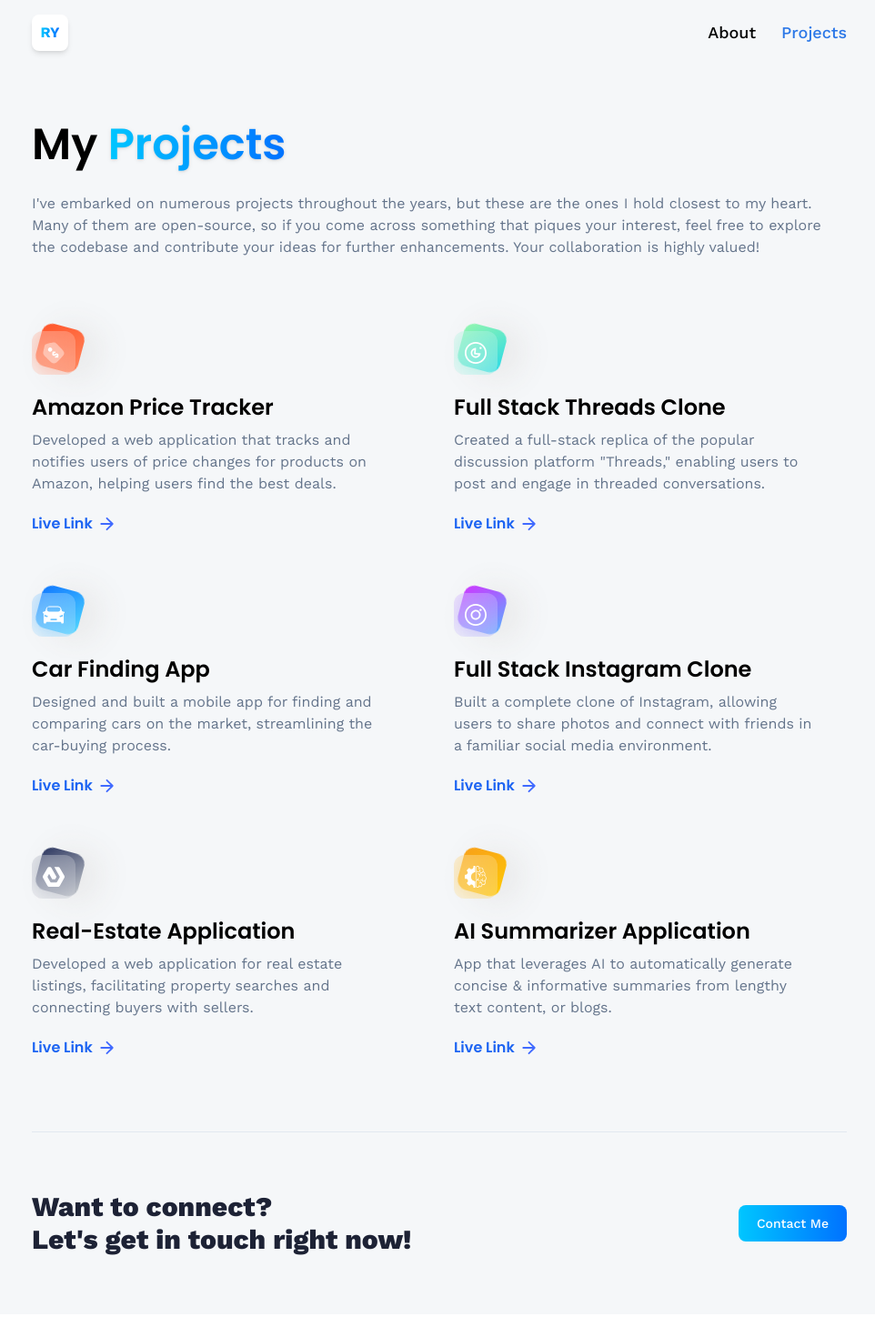
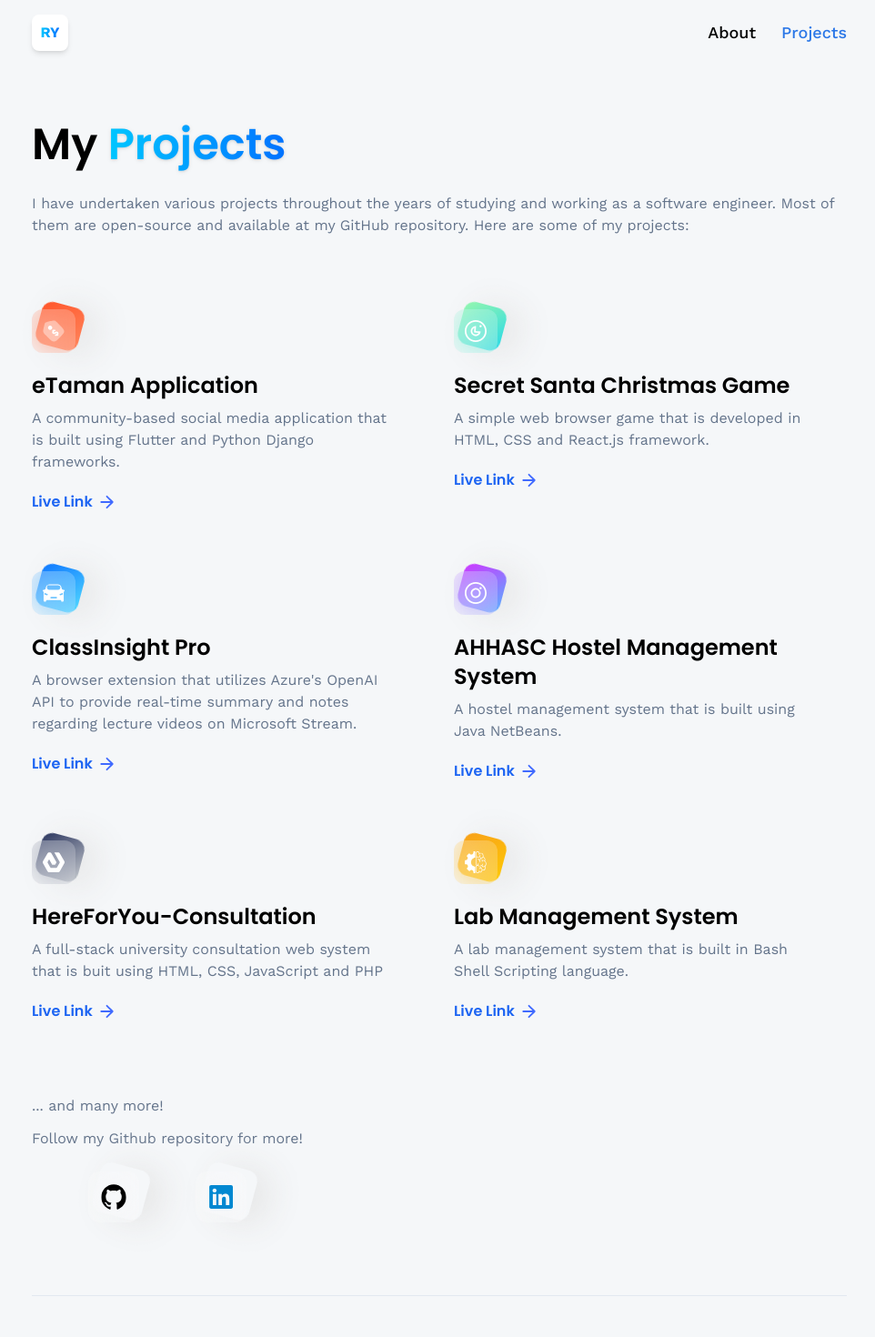
Before and after one commit to ConquerorFY/Portfolio-v2, a React (Vite) app: page /projects in a window 1280 px wide. Shown: the top 1470 px of the page at 91% size, without its empty margins (157-1119 px from the left). Before the commit the page ends 1445 px from the top, so only its background shows below. Built offline with nearby package versions, Linux system fonts and the light colour scheme.

Commit message:
Added Projects Data

```diff
--- a/src/constants/index.js
+++ b/src/constants/index.js
@@ -232,21 +232,22 @@ export const experiences = [
     },
 ];
 
+// {
+//     name: 'Contact',
+//     iconUrl: contact,
+//     link: '/contact',
+// },
+
 export const socialLinks = [
-    {
-        name: 'Contact',
-        iconUrl: contact,
-        link: '/contact',
-    },
     {
         name: 'GitHub',
         iconUrl: github,
-        link: 'https://github.com/YourGitHubUsername',
+        link: 'https://github.com/ConquerorFY',
     },
     {
         name: 'LinkedIn',
         iconUrl: linkedin,
-        link: 'https://www.linkedin.com/in/YourLinkedInUsername',
+        link: 'https://www.linkedin.com/in/ryan-lim-207412207/',
     }
 ];
 
@@ -254,43 +255,43 @@ export const projects = [
     {
         iconUrl: pricewise,
         theme: 'btn-back-red',
-        name: 'Amazon Price Tracker',
-        description: 'Developed a web application that tracks and notifies users of price changes for products on Amazon, helping users find the best deals.',
-        link: 'https://github.com/adrianhajdin/pricewise',
+        name: 'eTaman Application',
+        description: 'A community-based social media application that is built using Flutter and Python Django frameworks.',
+        link: 'https://github.com/ConquerorFY/APU-Final-Year-Project',
     },
     {
         iconUrl: threads,
         theme: 'btn-back-green',
-        name: 'Full Stack Threads Clone',
-        description: 'Created a full-stack replica of the popular discussion platform "Threads," enabling users to post and engage in threaded conversations.',
-        link: 'https://github.com/adrianhajdin/threads',
+        name: 'Secret Santa Christmas Game',
+        description: 'A simple web browser game that is developed in HTML, CSS and React.js framework.',
+        link: 'https://github.com/ConquerorFY/Secret-Santa-Christmas-Game',
     },
     {
         iconUrl: car,
         theme: 'btn-back-blue',
-        name: 'Car Finding App',
-        description: 'Designed and built a mobile app for finding and comparing cars on the market, streamlining the car-buying process.',
-        link: 'https://github.com/adrianhajdin/project_next13_car_showcase',
+        name: 'ClassInsight Pro',
+        description: "A browser extension that utilizes Azure's OpenAI API to provide real-time summary and notes regarding lecture videos on Microsoft Stream.",
+        link: 'https://github.com/Diskordlit/ClassInsight',
     },
     {
         iconUrl: snapgram,
         theme: 'btn-back-pink',
-        name: 'Full Stack Instagram Clone',
-        description: 'Built a complete clone of Instagram, allowing users to share photos and connect with friends in a familiar social media environment.',
-        link: 'https://github.com/adrianhajdin/social_media_app',
+        name: 'AHHASC Hostel Management System',
+        description: 'A hostel management system that is built using Java NetBeans.',
+        link: 'https://github.com/ConquerorFY/AHHASC',
     },
     {
         iconUrl: estate,
         theme: 'btn-back-black',
-        name: 'Real-Estate Application',
-        description: 'Developed a web application for real estate listings, facilitating property searches and connecting buyers with sellers.',
-        link: 'https://github.com/adrianhajdin/projects_realestate',
+        name: 'HereForYou-Consultation',
+        description: 'A full-stack university consultation web system that is buit using HTML, CSS, JavaScript and PHP',
+        link: 'https://github.com/ConquerorFY/HereForYou-Consultation',
     },
     {
         iconUrl: summiz,
         theme: 'btn-back-yellow',
-        name: 'AI Summarizer Application',
-        description: 'App that leverages AI to automatically generate concise & informative summaries from lengthy text content, or blogs.',
-        link: 'https://github.com/adrianhajdin/project_ai_summarizer',
+        name: 'Lab Management System',
+        description: 'A lab management system that is built in Bash Shell Scripting language.',
+        link: 'https://github.com/ConquerorFY/Lab-Management-System',
     }
 ];
--- a/src/pages/About.jsx
+++ b/src/pages/About.jsx
@@ -74,8 +74,8 @@ const About = () => {
                                 <h3 className="sub-subhead-text">Frontend</h3>
                                 <div className="mt-8 flex flex-wrap gap-12">
                                     {showcaseSkills.Frontend.map((skill, index) => (
-                                        <Tooltip content={skill.name}>
-                                            <div className="block-container w-20 h-20" key={index}>
+                                        <Tooltip content={skill.name} key={index}>
+                                            <div className="block-container w-20 h-20">
                                                 <div className="btn-back rounded-xl" />
                                                 <div className="btn-front rounded-xl flex justify-center items-center">
                                                     <img src={skill.imageUrl} alt={skill.name} className="w-1/2 h-1/2 object-contain" />
@@ -90,8 +90,8 @@ const About = () => {
                                 <h3 className="sub-subhead-text">Backend</h3>
                                 <div className="mt-8 flex flex-wrap gap-12">
                                     {showcaseSkills.Backend.map((skill, index) => (
-                                        <Tooltip content={skill.name}>
-                                            <div className="block-container w-20 h-20" key={index}>
+                                        <Tooltip content={skill.name} key={index}>
+                                            <div className="block-container w-20 h-20">
                                                 <div className="btn-back rounded-xl" />
                                                 <div className="btn-front rounded-xl flex justify-center items-center">
                                                     <img src={skill.imageUrl} alt={skill.name} className="w-1/2 h-1/2 object-contain" />
@@ -106,8 +106,8 @@ const About = () => {
                                 <h3 className="sub-subhead-text">Database</h3>
                                 <div className="mt-8 flex flex-wrap gap-12">
                                     {showcaseSkills.Database.map((skill, index) => (
-                                        <Tooltip content={skill.name}>
-                                            <div className="block-container w-20 h-20" key={index}>
+                                        <Tooltip content={skill.name} key={index}>
+                                            <div className="block-container w-20 h-20">
                                                 <div className="btn-back rounded-xl" />
                                                 <div className="btn-front rounded-xl flex justify-center items-center">
                                                     <img src={skill.imageUrl} alt={skill.name} className="w-1/2 h-1/2 object-contain" />
@@ -122,8 +122,8 @@ const About = () => {
                                 <h3 className="sub-subhead-text">Version Control</h3>
                                 <div className="mt-8 flex flex-wrap gap-12">
                                     {showcaseSkills['Version Control'].map((skill, index) => (
-                                        <Tooltip content={skill.name}>
-                                            <div className="block-container w-20 h-20" key={index}>
+                                        <Tooltip content={skill.name} key={index}>
+                                            <div className="block-container w-20 h-20">
                                                 <div className="btn-back rounded-xl" />
                                                 <div className="btn-front rounded-xl flex justify-center items-center">
                                                     <img src={skill.imageUrl} alt={skill.name} className="w-1/2 h-1/2 object-contain" />
@@ -135,11 +135,11 @@ const About = () => {
                             </div>
 
                             <div className="flex flex-col h-full items-start justify-start px-5">
-                                <h3 className="sub-subhead-text">Application</h3>
+                                <h3 className="sub-subhead-text">Mobile Application</h3>
                                 <div className="mt-8 flex flex-wrap gap-12">
                                     {showcaseSkills.Application.map((skill, index) => (
-                                        <Tooltip content={skill.name}>
-                                            <div className="block-container w-20 h-20" key={index}>
+                                        <Tooltip content={skill.name} key={index}>
+                                            <div className="block-container w-20 h-20">
                                                 <div className="btn-back rounded-xl" />
                                                 <div className="btn-front rounded-xl flex justify-center items-center">
                                                     <img src={skill.imageUrl} alt={skill.name} className="w-1/2 h-1/2 object-contain" />
@@ -151,11 +151,11 @@ const About = () => {
                             </div>
 
                             <div className="flex flex-col h-full items-start justify-start px-5">
-                                <h3 className="sub-subhead-text">AI</h3>
+                                <h3 className="sub-subhead-text">Artificial Intelligence</h3>
                                 <div className="mt-8 flex flex-wrap gap-12">
                                     {showcaseSkills.AI.map((skill, index) => (
-                                        <Tooltip content={skill.name}>
-                                            <div className="block-container w-20 h-20" key={index}>
+                                        <Tooltip content={skill.name} key={index}>
+                                            <div className="block-container w-20 h-20">
                                                 <div className="btn-back rounded-xl" />
                                                 <div className="btn-front rounded-xl flex justify-center items-center">
                                                     <img src={skill.imageUrl} alt={skill.name} className="w-1/2 h-1/2 object-contain" />
@@ -170,8 +170,8 @@ const About = () => {
                                 <h3 className="sub-subhead-text">Operating Systems</h3>
                                 <div className="mt-8 flex flex-wrap gap-12">
                                     {showcaseSkills.OS.map((skill, index) => (
-                                        <Tooltip content={skill.name}>
-                                            <div className="block-container w-20 h-20" key={index}>
+                                        <Tooltip content={skill.name} key={index}>
+                                            <div className="block-container w-20 h-20">
                                                 <div className="btn-back rounded-xl" />
                                                 <div className="btn-front rounded-xl flex justify-center items-center">
                                                     <img src={skill.imageUrl} alt={skill.name} className="w-1/2 h-1/2 object-contain" />
--- a/src/pages/Projects.jsx
+++ b/src/pages/Projects.jsx
@@ -1,5 +1,5 @@
 import React from "react";
-import { projects } from "../constants";
+import { projects, socialLinks } from "../constants";
 import { Link } from "react-router-dom";
 import { arrow } from "../assets/icons";
 import CTA from "../components/CTA";
@@ -11,13 +11,10 @@ const Projects = () => {
                 My <span className="blue-gradient_text font-semibold drop-shadow">Projects</span>
             </h1>
 
-            <div className="mt-5 flex felx-col gap-3 text-slate-500">
+            <div className="mt-5 flex flex-col gap-3 text-slate-500">
                 <p>
-                    I've embarked on numerous projects throughout the years, but these are
-                    the ones I hold closest to my heart. Many of them are open-source, so if
-                    you come across something that piques your interest, feel free to
-                    explore the codebase and contribute your ideas for further enhancements.
-                    Your collaboration is highly valued!
+                    I have undertaken various projects throughout the years of studying and working as a software engineer.
+                    Most of them are open-source and available at my GitHub repository. Here are some of my projects:
                 </p>
             </div>
 
@@ -49,6 +46,29 @@ const Projects = () => {
                 ))}
             </div>
 
+            <div className="mb-20 flex flex-col gap-3 text-slate-500 sm:w-max">
+                <p>
+                    ... and many more!
+                </p>
+                <p>
+                    Follow my Github repository for more!
+                </p>
+                <div className="flex flex-row justify-evenly mt-3">
+                    {
+                        socialLinks.map((link, index) => (
+                            <Link to={link.link} key={index} target="_blank" rel="noopener noreferrer">
+                                <div className="block-container w-14 h-14">
+                                    <div className="btn-back rounded-xl" />
+                                    <div className="btn-front rounded-xl flex justify-center items-center">
+                                        <img src={link.iconUrl} alt={link.name} className="w-1/2 h-1/2 object-contain" />
+                                    </div>
+                                </div>
+                            </Link>
+                        ))
+                    }
+                </div>
+            </div>
+
             <hr className="border-slate-200" />
 
             <CTA />
```
